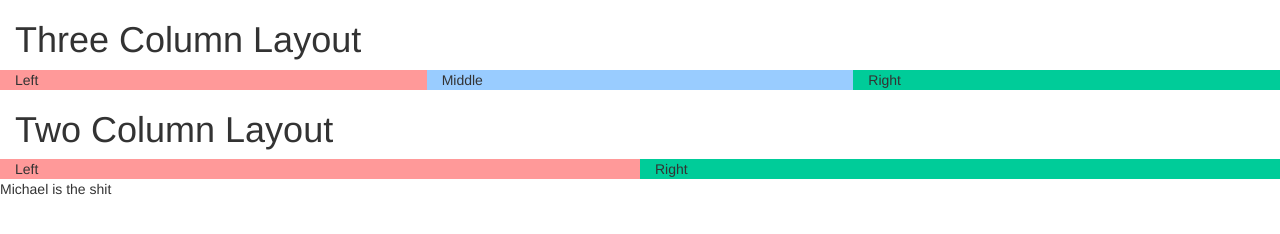
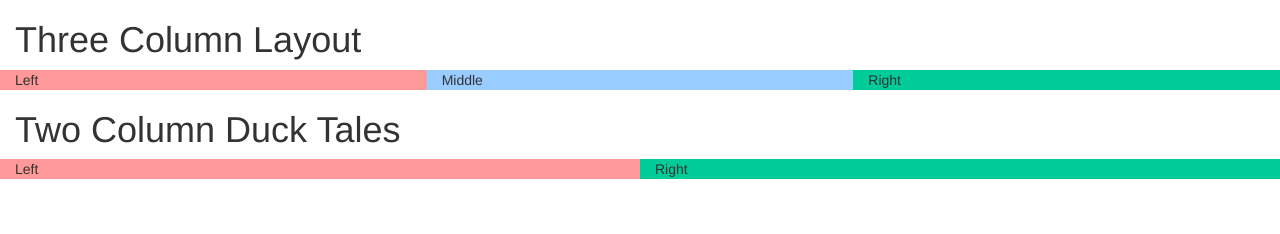
Before and after one commit to lauramcneish/bootstrap, a plain HTML site: page index.html in a window 1280 px wide. Drawn offline with nearby package versions, Linux system fonts and the light colour scheme.

Commit message:
add text

```diff
--- a/index.html
+++ b/index.html
@@ -15,7 +15,7 @@
 				<div class="col-md-4" style="background-color: #99CCFF">Middle</div>
 				<div class="col-md-4" style="background-color: #00CC99">Right</div>
 			</div>
-			<h1> Two Column Layout </h1>
+			<h1> Two Column Duck Tales </h1>
 			<div class="row">
 				<div class="col-md-6" style="background-color: #FF9999">Left</div>
 				<div class="col-md-6" style="background-color: #00CC99">Right</div>
@@ -23,7 +23,6 @@
 		</div>
 
 	</div>
-	<p> Michael is the shit </p>
 	<script src="assets/script.js"> </script>
     <script src="https://ajax.googleapis.com/ajax/libs/jquery/1.11.3/jquery.min.js"></script>
 	<script src="https://maxcdn.bootstrapcdn.com/bootstrap/3.3.5/js/bootstrap.min.js"></script>
```
